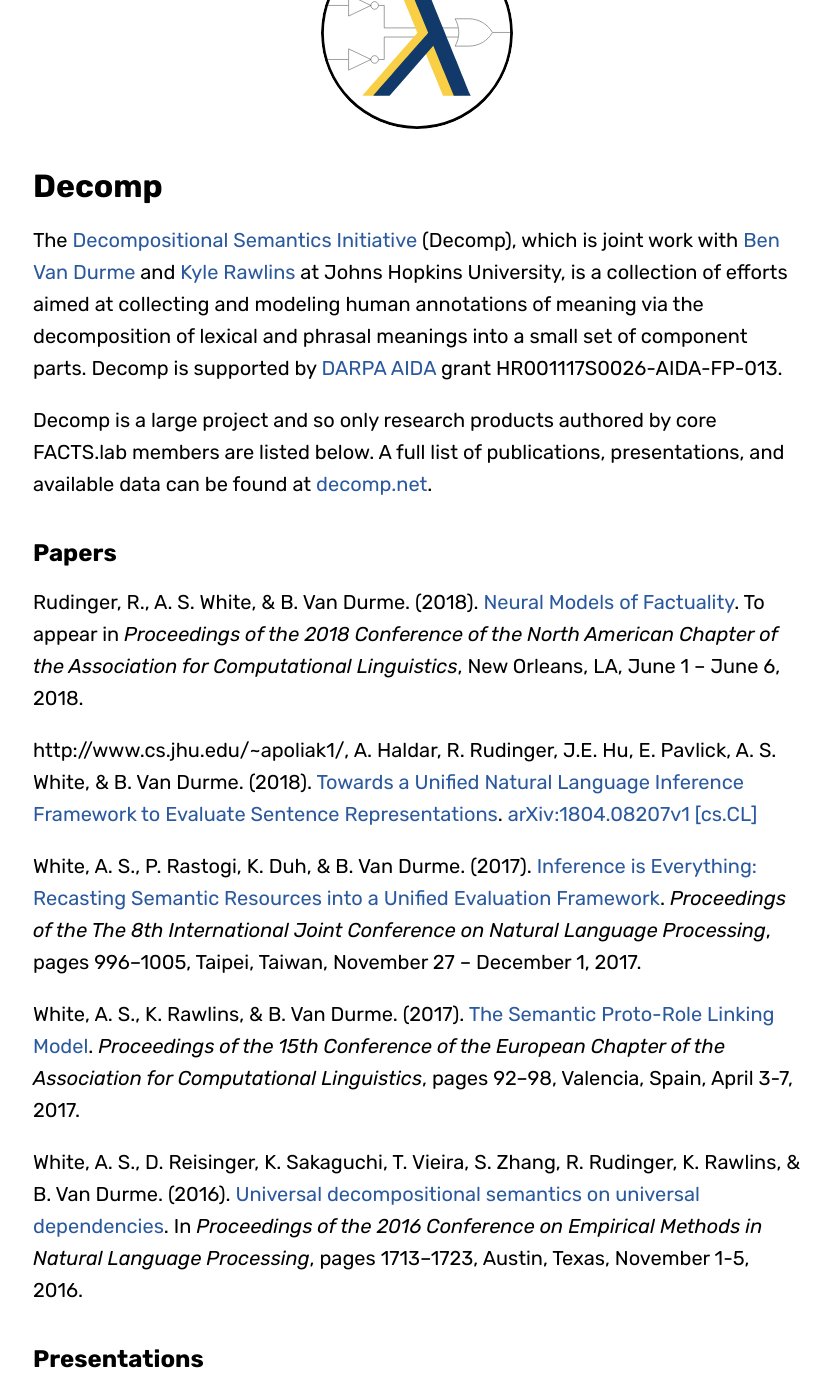
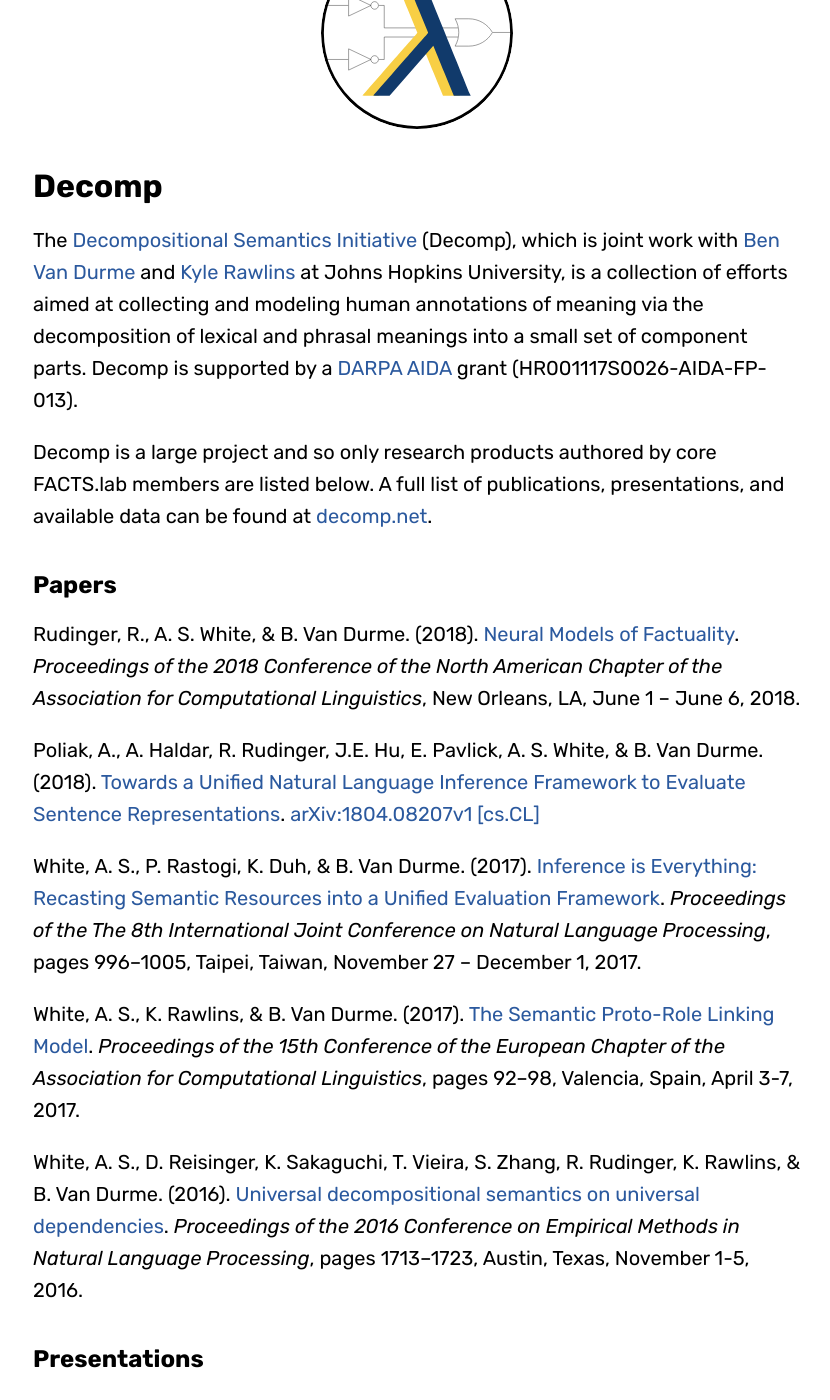
Before and after one commit to FACTSlab/factslab.github.io, a Jekyll site: the page built from research.md, in a window 1280 px wide and 1400 px high, scrolled down 329 px. Shown: the whole window, without its empty margins (223-1053 px from the left). Built offline with Jekyll 4.4.1, drawn with Linux system fonts in a browser that asks for light colours; some web fonts are replaced; some of the changed text lies outside the part shown.

Commit message:
fixed text and added links

```diff
--- a/research.md
+++ b/research.md
@@ -16,25 +16,25 @@
 
 # Decomp
 
-The [Decompositional Semantics Initiative](http://decomp.net) (Decomp), which is joint work with [Ben Van Durme](http://www.cs.jhu.edu/~vandurme/) and [Kyle Rawlins](http://sites.krieger.jhu.edu/rawlins/) at Johns Hopkins University, is a collection of efforts aimed at collecting and modeling human annotations of meaning via the decomposition of lexical and phrasal meanings into a small set of component parts. Decomp is supported by [DARPA AIDA](https://www.darpa.mil/program/active-interpretation-of-disparate-alternatives) grant HR001117S0026-AIDA-FP-013.
+The [Decompositional Semantics Initiative](http://decomp.net) (Decomp), which is joint work with [Ben Van Durme](http://www.cs.jhu.edu/~vandurme/) and [Kyle Rawlins](http://sites.krieger.jhu.edu/rawlins/) at Johns Hopkins University, is a collection of efforts aimed at collecting and modeling human annotations of meaning via the decomposition of lexical and phrasal meanings into a small set of component parts. Decomp is supported by a [DARPA AIDA](https://www.darpa.mil/program/active-interpretation-of-disparate-alternatives) grant (HR001117S0026-AIDA-FP-013).
 
 Decomp is a large project and so only research products authored by core FACTS.lab members are listed below. A full list of publications, presentations, and available data can be found at [decomp.net](http://decomp.net).
 
 ## Papers
 
-Rudinger, R., A. S. White, & B. Van Durme. (2018). [Neural Models of Factuality](http://aaronstevenwhite.io/papers/rudinger_neural_2018.pdf). To appear in _Proceedings of the 2018 Conference of the North American Chapter of the Association for Computational Linguistics_, New Orleans, LA, June 1 – June 6, 2018.
+Rudinger, R., A. S. White, & B. Van Durme. (2018). [Neural Models of Factuality](http://aaronstevenwhite.io/papers/rudinger_neural_2018.pdf). _Proceedings of the 2018 Conference of the North American Chapter of the Association for Computational Linguistics_, New Orleans, LA, June 1 – June 6, 2018.
 
-http://www.cs.jhu.edu/~apoliak1/, A. Haldar, R. Rudinger, J.E. Hu, E. Pavlick, A. S. White, & B. Van Durme. (2018). [Towards a Unified Natural Language Inference Framework to Evaluate Sentence Representations](https://arxiv.org/pdf/1804.08207). [arXiv:1804.08207v1 [cs.CL]](https://arxiv.org/abs/1804.08207)
+Poliak, A., A. Haldar, R. Rudinger, J.E. Hu, E. Pavlick, A. S. White, & B. Van Durme. (2018). [Towards a Unified Natural Language Inference Framework to Evaluate Sentence Representations](https://arxiv.org/pdf/1804.08207). [arXiv:1804.08207v1 [cs.CL]](https://arxiv.org/abs/1804.08207)
 
 White, A. S., P. Rastogi, K. Duh, & B. Van Durme. (2017). [Inference is Everything: Recasting Semantic Resources into a Unified Evaluation Framework](http://aclweb.org/anthology/I/I17/I17-1100.pdf). _Proceedings of the The 8th International Joint Conference on Natural Language Processing_, pages 996–1005, Taipei, Taiwan, November 27 – December 1, 2017.
 
 White, A. S., K. Rawlins, & B. Van Durme. (2017). [The Semantic Proto-Role Linking Model](http://aclweb.org/anthology/E/E17/E17-2015.pdf). _Proceedings of the 15th Conference of the European Chapter of the Association for Computational Linguistics_, pages 92–98, Valencia, Spain, April 3-7, 2017.
 
-White, A. S., D. Reisinger, K. Sakaguchi, T. Vieira, S. Zhang, R. Rudinger, K. Rawlins, & B. Van Durme. (2016). [Universal decompositional semantics on universal dependencies](http://aclweb.org/anthology/D/D16/D16-1177.pdf). In _Proceedings of the 2016 Conference on Empirical Methods in Natural Language Processing_, pages 1713–1723, Austin, Texas, November 1-5, 2016.
+White, A. S., D. Reisinger, K. Sakaguchi, T. Vieira, S. Zhang, R. Rudinger, K. Rawlins, & B. Van Durme. (2016). [Universal decompositional semantics on universal dependencies](http://aclweb.org/anthology/D/D16/D16-1177.pdf). _Proceedings of the 2016 Conference on Empirical Methods in Natural Language Processing_, pages 1713–1723, Austin, Texas, November 1-5, 2016.
 
 ## Presentations
 
-Rudinger, R., A. S. White, & B. Van Durme. (2018). Neural Models of Factuality. To be given at the [2018 Conference of the North American Chapter of the Association for Computational Linguistics](http://naacl2018.org/), New Orleans, LA, June 1 – June 6, 2018.
+Rudinger, R., A. S. White, & B. Van Durme. (2018). [Neural Models of Factuality](http://aaronstevenwhite.io/presentations/slides/rudinger_naacl2018_slides.pdf). To be given at the [2018 Conference of the North American Chapter of the Association for Computational Linguistics](http://naacl2018.org/), New Orleans, LA, June 1 – June 6, 2018.
 
 White, A. S., P. Rastogi, K. Duh, & B. Van Durme. (2017). [Inference is Everything: Recasting Semantic Resources into a Unified Evaluation Framework](http://aaronstevenwhite.io/presentations/slides/white_ijcnlp17_slides.pdf). Presented at the 8th International Joint Conference on Natural Language Processing. Taipei, Taiwan, November 27-December 1, 2017.
 
@@ -58,7 +58,7 @@
 
 # MegaAttitude
 
-The [MegaAttitude Project](http://megaattitude.io), which is joint work with [Kyle Rawlins](http://sites.krieger.jhu.edu/rawlins/) at Johns Hopkins University, aims to collect large-scale annotation sets of the selectional behavior of clause-embedding verbs, adjectives, and nouns, based on human acceptability, veridicality, and similarity judgments.
+The [MegaAttitude Project](http://megaattitude.io), which is joint work with [Kyle Rawlins](http://sites.krieger.jhu.edu/rawlins/) at Johns Hopkins University, aims to collect large-scale annotation sets of the selectional behavior of clause-embedding verbs, adjectives, and nouns, based on human acceptability, veridicality, and similarity judgments. It is supported by a National Science Foundation collaborative grant (BCS-1748969/BCS-1749025).
 
 ## Papers
 
```
Also changed, not shown: index.md (+2 -2 lines).
